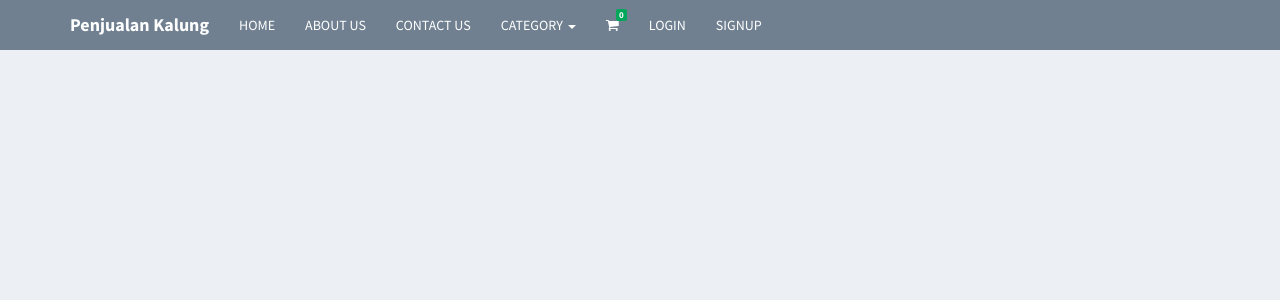
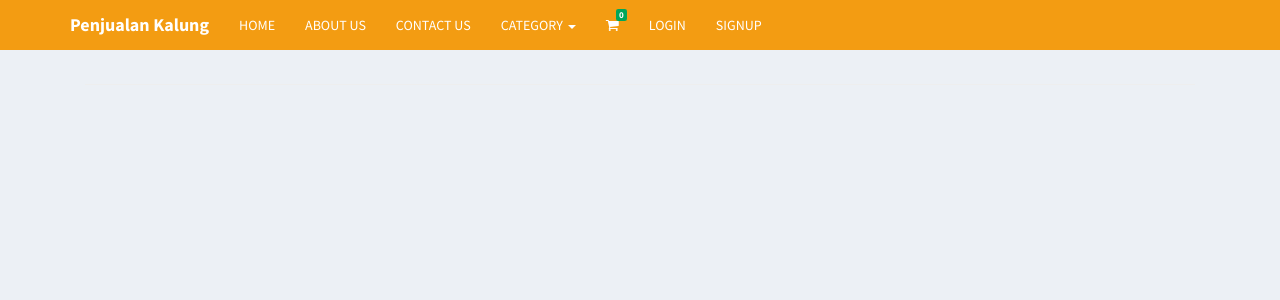
Before and after one commit to yedyaditya13/kosmetik, a PHP site: page /kosmetik/category.php?category=12 in a window 1280 px wide. Shown: the top 300 px of the page. Run offline with PHP 8.4, Linux system fonts and the light colour scheme; data comes from the database, SQL or seed files in the repository.

Commit message:
change color navbar on each page

```diff
--- a/cart_view.php
+++ b/cart_view.php
@@ -2,7 +2,7 @@
 <?php include 'includes/header.php' ?>
 
 
-<body class="hold-transition skin-blue layout-top-nav">
+<body class="hold-transition skin-yellow layout-top-nav">
 <div class="wrapper">
 
 <?php include 'includes/navbar.php'; ?>
--- a/category.php
+++ b/category.php
@@ -19,7 +19,7 @@
 ?>
 
 <?php include 'includes/header.php'; ?>
-<body class="hold-transition skin-blue layout-top-nav">
+<body class="hold-transition skin-yellow layout-top-nav">
     <div class="wrapper">
 
 	    <?php include 'includes/navbar.php'; ?>
--- a/product.php
+++ b/product.php
@@ -34,7 +34,7 @@
 
 <!-- Header -->
 <?php include 'includes/header.php' ?>
-<body class="hold-transition skin-blue layout-top-nav">
+<body class="hold-transition skin-yellow layout-top-nav">
 
     <div class="wrapper">
 
--- a/profile.php
+++ b/profile.php
@@ -5,7 +5,7 @@
 	}
 ?>
 <?php include 'includes/header.php'; ?>
-<body class="hold-transition skin-blue layout-top-nav">
+<body class="hold-transition skin-yellow layout-top-nav">
 <div class="wrapper">
 
 	<?php include 'includes/navbar.php'; ?>
```
